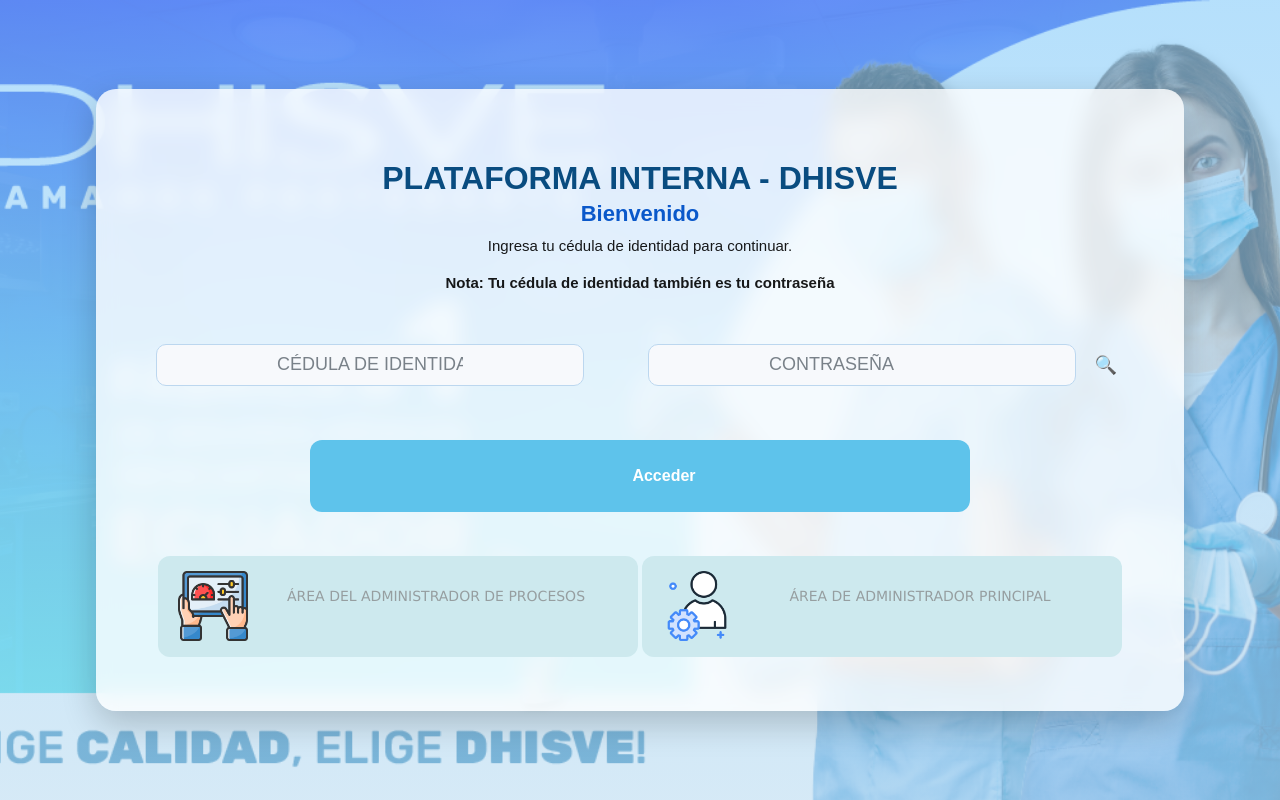
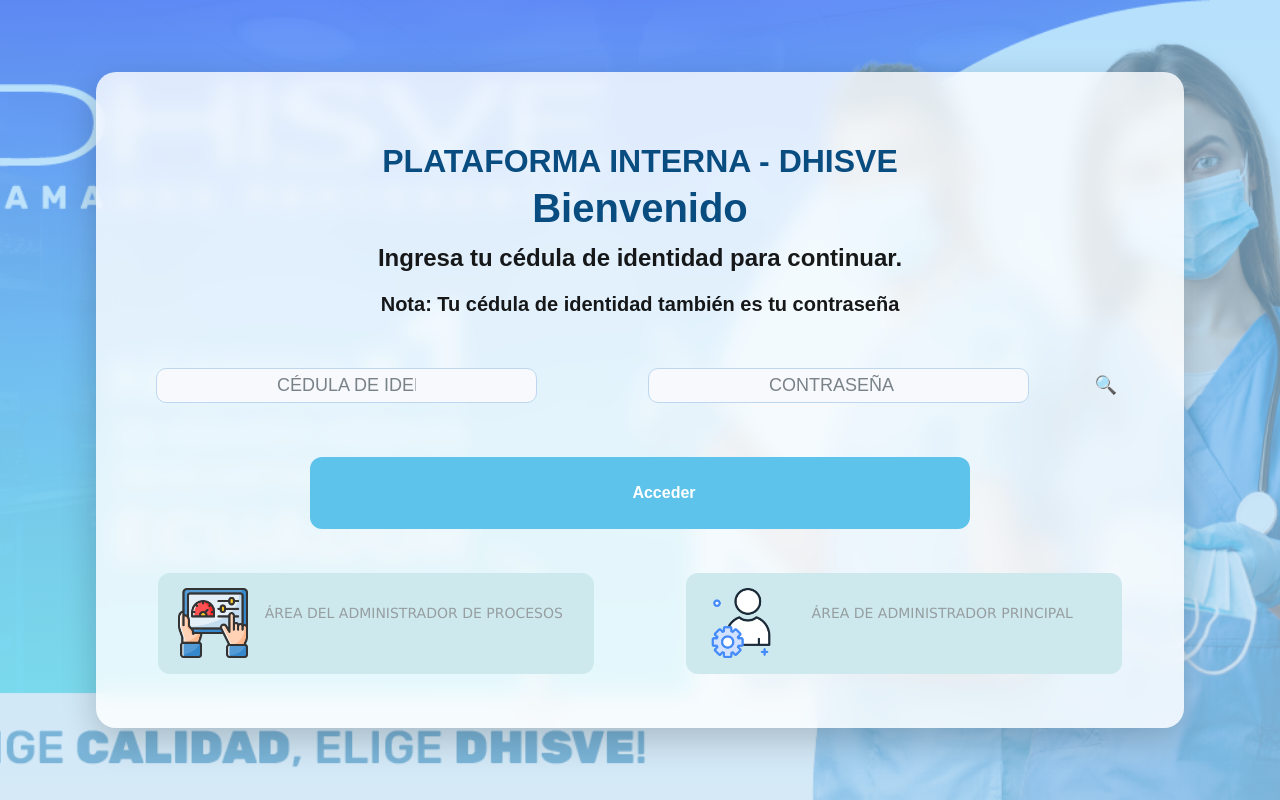
Before and after one commit to FamedicSeg/PlataformTrainingSafemed_frntd, a React (Vite) app: page / in a window 1280 px wide. Built offline with nearby package versions, Linux system fonts and the light colour scheme; no server answers.

Commit message:
feat: :fire: Change in the css of Principal page

```diff
--- a/src/pages/principal.jsx
+++ b/src/pages/principal.jsx
@@ -143,7 +143,7 @@ export default function LoginNombre() {
       {/* Bienvenida */}
       <div className="text-center mb-4">
         <h3 className="bienvenida-titulo">PLATAFORMA INTERNA - DHISVE</h3>
-        <h4 className="bienvenida-subtitulo">Bienvenido</h4>
+        <h3 className="bienvenida-subtitulo">Bienvenido</h3>
         <p className="instruccion-texto">Ingresa tu cédula de identidad para continuar.</p>
         <h5 className="instruccion-texto2">Nota: Tu cédula de identidad también es tu contraseña </h5>
       </div>
--- a/src/styles/pages/principal.css
+++ b/src/styles/pages/principal.css
@@ -110,10 +110,10 @@ body {
   background-repeat: no-repeat;
   background-position: 12px !important;
   background-color: #cde9ee !important;
-  width: 50% !important;
+  width: 45% !important;
   height: auto !important;
   border: none;
-  color: rgb(150, 158, 160);;
+  color: rgb(150, 158, 160);
   padding: 15px 15px 15px 60px;
   text-align: center;
   text-decoration: none;
@@ -147,10 +147,10 @@ body {
   background-repeat: no-repeat;
   background-position: 12px !important;
   background-color: #cde9ee !important;
-  width: 50% !important;
+  width: 45% !important;
   height: auto !important;
   border: none;
-  color: rgb(150, 158, 160);;
+  color: rgb(150, 158, 160);
   padding: 15px 15px 15px 60px;
   text-align: center;
   text-decoration: none;
@@ -184,8 +184,8 @@ body {
 .form-control-custom {
   border-radius: 10px;
   padding: 10px 12px !important;
-  width: 90% !important;
-  height: 42px !important;
+  width: 80% !important;
+  height: 35px !important;
   border: 1px solid #bcd7ef;
   background: #f7f9fc;
   font-size: 18px;
@@ -198,6 +198,7 @@ body {
   background: #ffffff;
   border-color: #0d6efd;
   box-shadow: 0 0 8px rgba(13, 110, 253, 0.4);
+  padding: 13px 12px !important;
 }
 
 @media (min-width: 768px) {
@@ -248,19 +249,20 @@ body {
 }
 
 .bienvenida-subtitulo {
-  font-size: clamp(16px, 3.5vw, 22px);
-  font-weight: 600;
-  color: #0a58ca;
+  font-size: clamp(40px, 3.5vw, 40px);
+  font-weight: 700;
+  color: #094c80;
   margin-top: -5px;
 }
 
 .instruccion-texto {
-  font-size: 15px;
+  font-size: clamp(20px, 2.5vw, 24px);
   color: #000000;
   opacity: 0.9;
+  font-weight: bold;
 }
 .instruccion-texto2 {
-  font-size: 15px;
+  font-size: 20px;
   color: #000000;
   opacity: 0.9;
   font-weight: bold;
```
